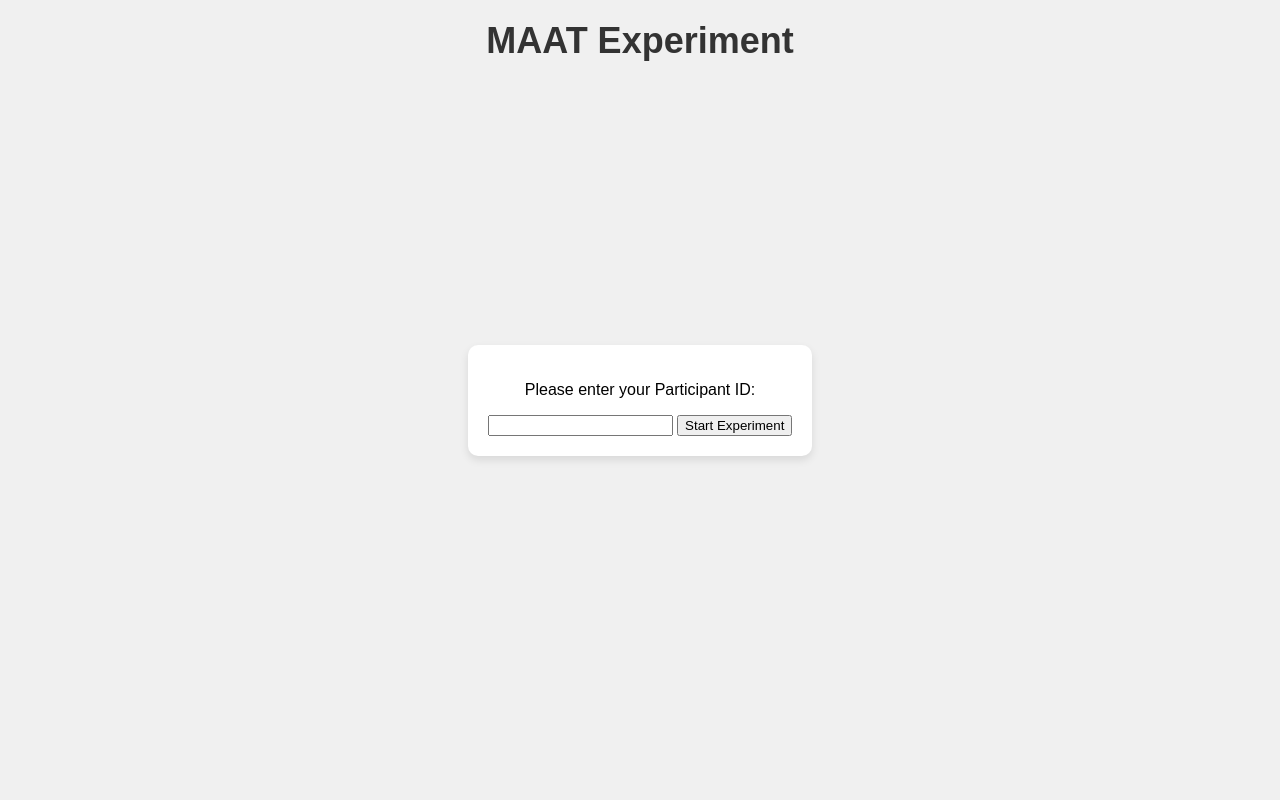
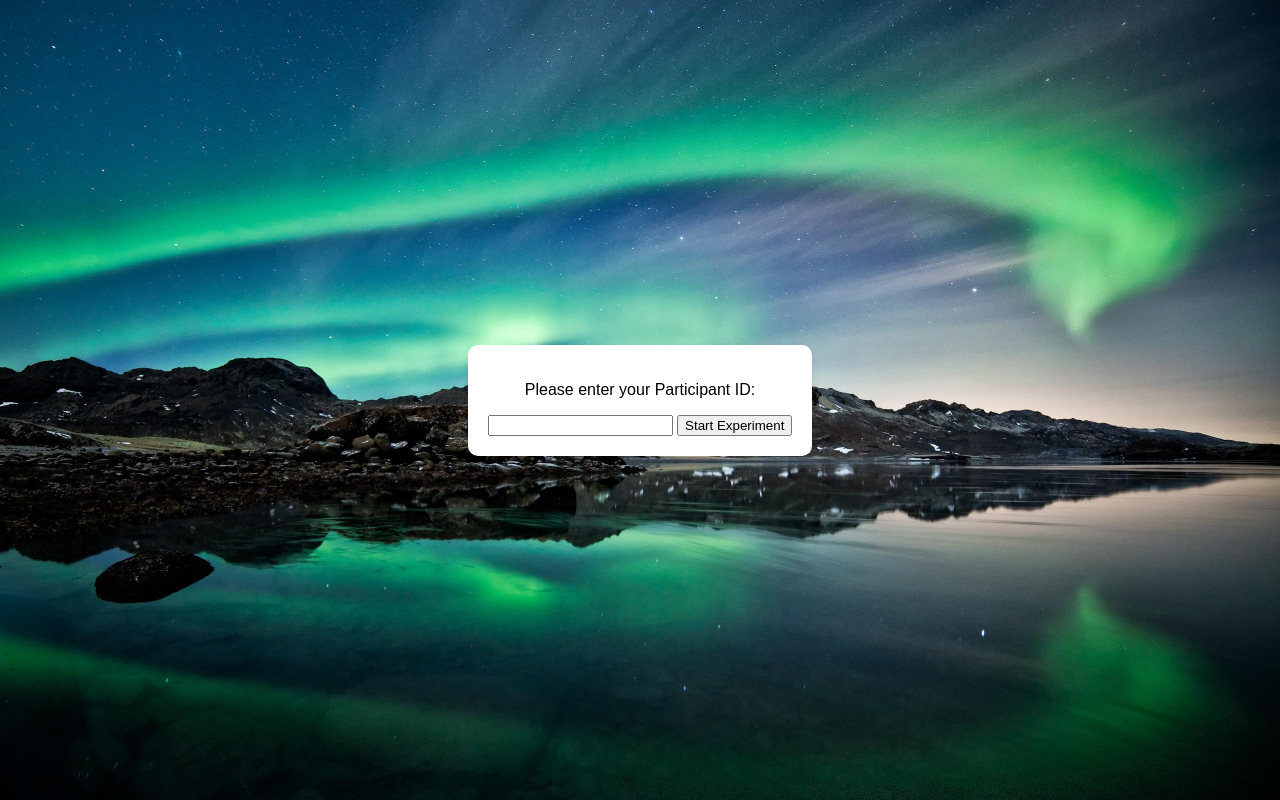
Before and after one commit to noswaldSCSU/csc-400-project, a Django app: page /experiment/4/ in a window 1280 px wide. Run offline with Django 5.2, Linux system fonts and the light colour scheme; data comes from the database, SQL or seed files in the repository; both versions use the stored data as it was after the commit.

Commit message:
a lotta things

```diff
--- /dev/null
+++ b/vaast_project/requirements.txt
@@ -0,0 +1,4 @@
+asgiref==3.8.1
+Django==5.0.6
+python-dotenv==1.0.1
+sqlparse==0.5.0
--- a/vaast_project/vaast_app/models.py
+++ b/vaast_project/vaast_app/models.py
@@ -18,6 +18,10 @@ class Participant(models.Model):
 class Experiment(models.Model):
     name = models.CharField(max_length=100)
     instructions = models.TextField(max_length=3000, null=True)
+    font_size = models.IntegerField(default=100)
+    font_size_change = models.FloatField(default=.6)
+    image = models.ImageField(upload_to='experiment_images/', blank=True, null=True)  # Add this line
+    is_remote = models.BooleanField(default=True)
 
     def __str__(self):
         return self.name
--- a/vaast_project/vaast_app/templates/experiment.html
+++ b/vaast_project/vaast_app/templates/experiment.html
@@ -14,6 +14,11 @@
             align-items: center;
             font-family: 'Arial', sans-serif;
             background: #f0f0f0;
+            /* Use a fallback background color */
+            background-image: url("{% if experiment.image %}{{ experiment.image.url }}{% else %}{% endif %}");
+            background-size: cover;
+            background-position: center;
+            width: 100%;
         }
         h1 {
             position: fixed;
@@ -37,7 +42,7 @@
             width: 100%;
         }
         .word {
-            font-size: 80px;
+            font-size: {{font_size}}px;
             text-align: center;
             padding: 20px;
             display: flex;
@@ -47,7 +52,7 @@
             height: 200px;
         }
         .word-smaller {
-            font-size: 50px;
+            font-size: {{font_size_small}}px;
             text-align: center;
             padding: 20px;
             transition: font-size 0.5s ease, width 0.5s ease, height 0.5s ease;
@@ -58,7 +63,7 @@
             height: 200px;
         }
         .word-bigger {
-            font-size: 140px;
+            font-size: {{font_size_big}}px;
             text-align: center;
             padding: 20px;
             transition: font-size 0.5s ease, width 0.5s ease, height 0.5s ease;
@@ -75,7 +80,6 @@
     </style>
 </head>
 <body>
-    <h1>MAAT Experiment</h1>
     <div id="intro" class="screen">
         <p>Please enter your Participant ID:</p>
         <input type="text" id="participant-id-input">
@@ -94,7 +98,7 @@ let currentWordIndex = -1;
 let fontSize = 50;
 let startTime;
 let reactions = [];
-let experimentId = 1;
+let experimentId = {{experiment.id}};
 let participantId;
 let experimentStarted = false;
 
@@ -254,7 +258,7 @@ function convertToCSV(objArray) {
                     'X-CSRFToken': '{{ csrf_token }}'
                 },
                 body: JSON.stringify({
-                    experiment: 1,
+                experiment: {{experiment.id}},
                     participant_id: participantId,
                     responses: reactions
                 })
@@ -262,9 +266,9 @@ function convertToCSV(objArray) {
             .then(response => response.json())
             .then(data => {
                 if (data.status === 'success') {
-                    alert('Trial created successfully: ' + data.trial_id);
+                    console.log('Trial created successfully: ' + data.trial_id);
                 } else {
-                    alert('Error: ' + data.message);
+                    console.log('Error: ' + data.message);
                 }
             })
             .catch(error => console.error('Error:', error));
@@ -274,7 +278,7 @@ function convertToCSV(objArray) {
             const element = document.getElementById('intro')
             participantId = document.getElementById('participant-id-input').value
             element.innerHTML = `
-            <p>Welcome to the VAAST Experiment</p>
+            <p>Welcome to the MAAT Experiment</p>
             {% if instructions is not none %}
              <p>{{ instructions }}</p>
             {% endif %}
--- a/vaast_project/vaast_app/urls.py
+++ b/vaast_project/vaast_app/urls.py
@@ -1,3 +1,6 @@
+from django.conf import settings
+from django.conf.urls.static import static
+from django.contrib import admin
 from django.urls import path
 from . import views
 from .views import create_trial_view
@@ -9,4 +12,6 @@ urlpatterns = [
     path('logout/', auth_views.LogoutView.as_view(), name='logout'),
     path('experiment/<int:experiment_id>/', views.experiment_view, name='experiment'),
     path('create_trial/', create_trial_view, name='create_trial'),
-]
+    path('admin/', admin.site.urls),
+    # Other URL patterns
+] + static(settings.MEDIA_URL, document_root=settings.MEDIA_ROOT)
--- a/vaast_project/vaast_app/views.py
+++ b/vaast_project/vaast_app/views.py
@@ -64,8 +64,12 @@ def experiment_view(request, experiment_id):
     words = list(experiment.words.values_list('word', flat=True))
     word_ids = list(experiment.words.values_list('id', flat=True))
     instructions = experiment.instructions
+    font_size = experiment.font_size
+    font_size_change = experiment.font_size_change
+    font_size_small = font_size * (1 - font_size_change)
+    font_size_big = font_size * (1 + font_size_change)
 
-    return render(request, 'experiment.html',{'words': words, 'word_ids': word_ids, 'instructions': instructions})
+    return render(request, 'experiment.html',{'experiment': experiment,'words': words, 'word_ids': word_ids, 'instructions': instructions, 'font_size': font_size, 'font_size_small': font_size_small, 'font_size_big': font_size_big})
 
 # Experiment Complete View
 def experiment_complete(request):
--- a/vaast_project/vaast_project/settings.py
+++ b/vaast_project/vaast_project/settings.py
@@ -80,4 +80,6 @@ USE_I18N = True
 USE_TZ = True
 
 STATIC_URL = 'static/'
+MEDIA_URL = '/media/'
+MEDIA_ROOT = os.path.join(BASE_DIR, 'media')
 DEFAULT_AUTO_FIELD = 'django.db.models.BigAutoField'
```
Also changed, not shown: vaast_project/vaast_app/admin.py (+46 -1 lines), vaast_project/db.sqlite3, vaast_project/media/experiment_images/4k-pretty-background-wallpaper-preview.jpg (added), vaast_project/media/experiment_images/9088970.jpg (added), vaast_project/media/experiment_images/Tue_May_28_121146_PM_EDT_2024.png (added), vaast_project/media/experiment_images/Wed_May__8_111038_PM_EDT_2024.png (added), vaast_project/vaast_app/migrations/0005_experiment_font_size_experiment_font_size_change.py (added), vaast_project/vaast_app/migrations/0006_alter_experiment_font_size_change.py (added), vaast_project/vaast_app/migrations/0007_experiment_image_alter_experiment_font_size_change.py (added), vaast_project/vaast_app/migrations/0008_experiment_is_remote.py (added).
